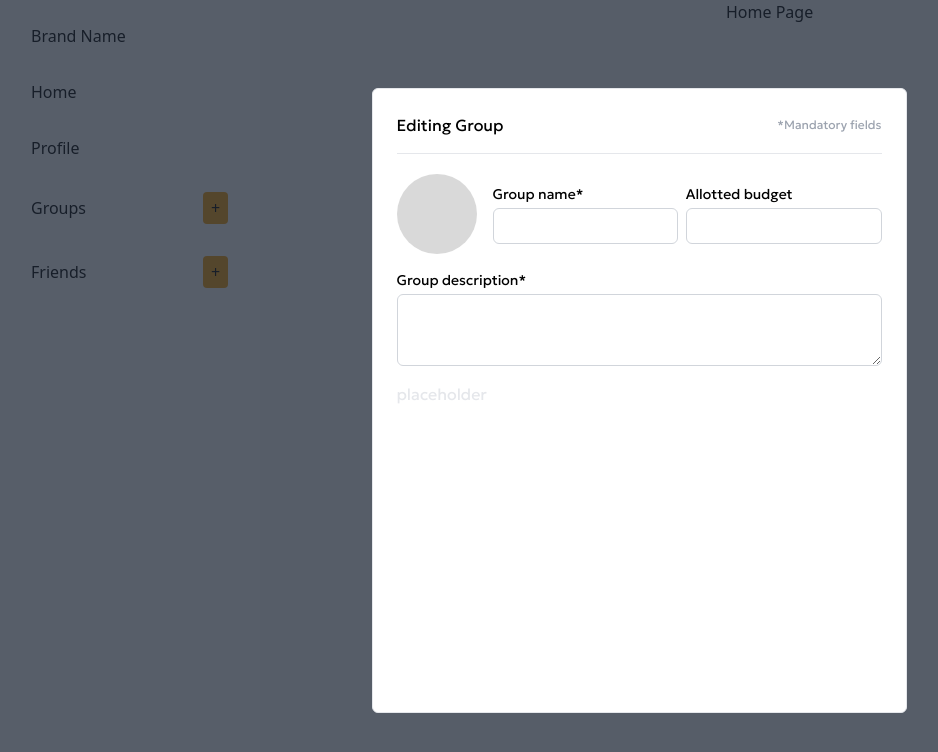
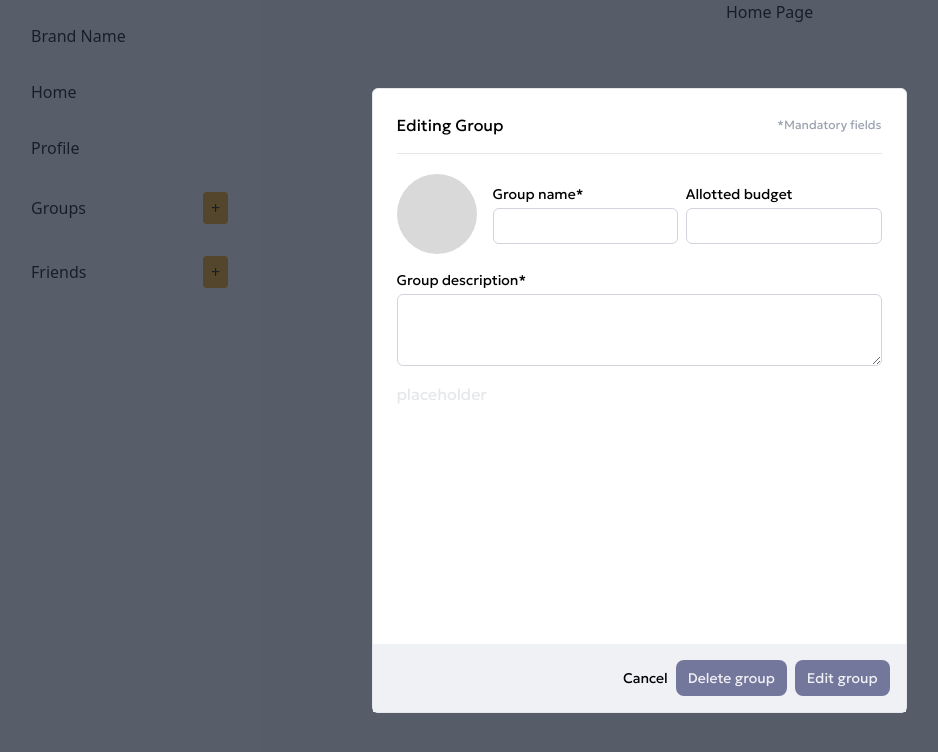
Before and after one commit to chingu-voyages/v51-tier2-team-25, a React (Vite) app: page / in a window 1280 px wide. Shown: the top 752 px of the page, without its empty margins (1-939 px from the left). Built offline with nearby package versions, Linux system fonts and the light colour scheme.

Commit message:
feat: add cancel/delete/edit button

```diff
--- a/src/components/EditGroupForm.jsx
+++ b/src/components/EditGroupForm.jsx
@@ -62,6 +62,30 @@ export default function EditGroupForm() {
             <p className='text-gray-200'>placeholder</p>
           </div>
 
+          <div className="absolute bottom-0 left-0 right-0 flex items-center w-full p-4 bg-light-indigo place-content-end ">
+            <button
+              type={"button"}
+              // onClick={closeAddGroupModal}
+              className="mr-2 text-sm"
+            >
+              Cancel
+            </button>
+            <button
+              // type={"submit"}
+              className="px-3 py-2 mr-2 text-sm border-none rounded-lg hover:bg-hover bg-button text-light-indigo"
+            >
+              Delete group
+            </button>
+            <button
+              // type={"submit"}
+              className="px-3 py-2 text-sm border-none rounded-lg hover:bg-hover bg-button text-light-indigo"
+            >
+              Edit group
+            </button>
+
+
+
+            </div>
 
         </div>
 
```
